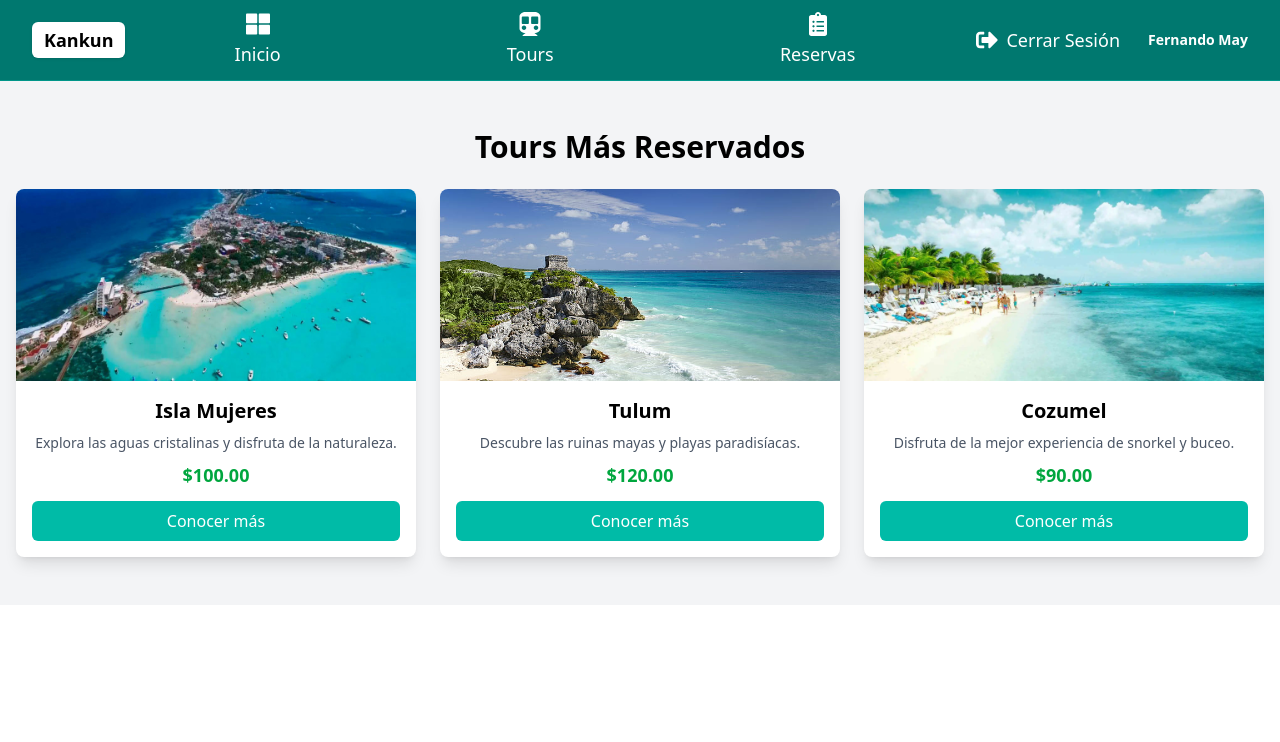
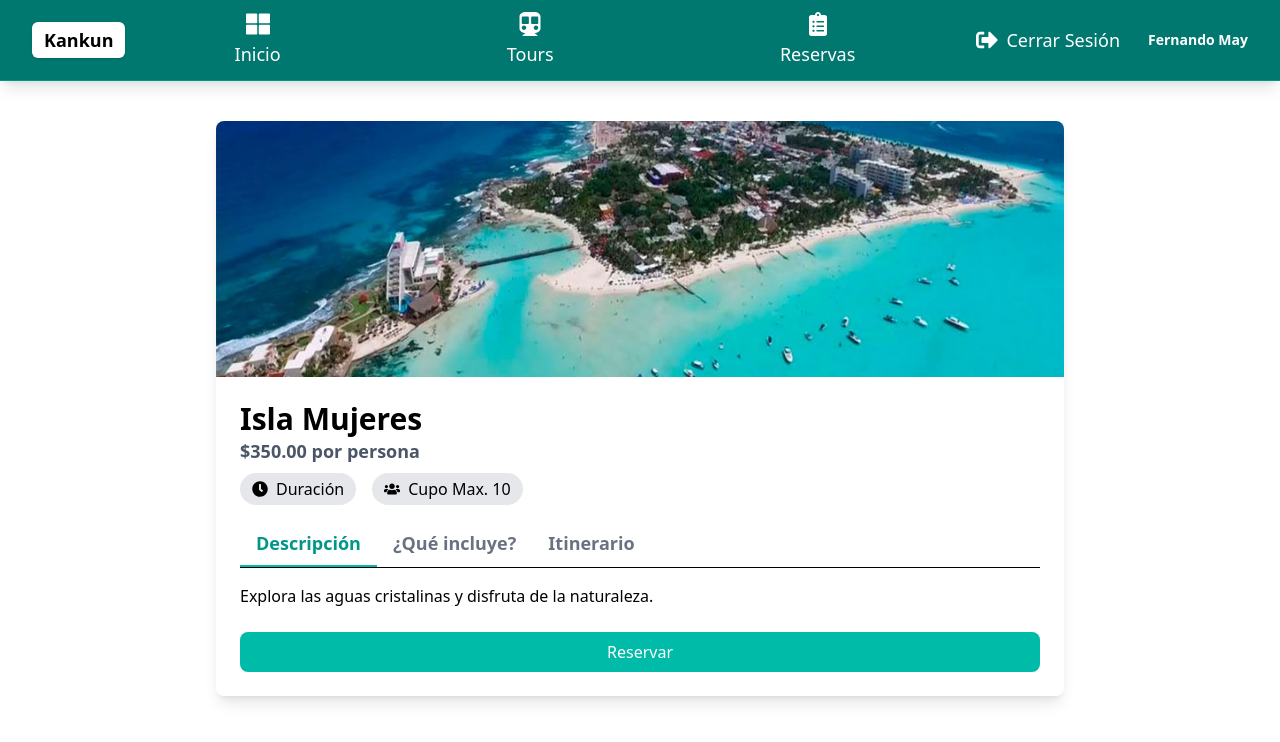
Before and after one commit to SebasEPV/TourManager_Front, a React (Vite) app: page /tour/0 in a window 1280 px wide. Shown: the top 742 px of the page. Built offline with nearby package versions, Linux system fonts and the light colour scheme.

Commit message:
Added Tour Detail

```diff
--- a/src/App.jsx
+++ b/src/App.jsx
@@ -5,13 +5,13 @@ import Login from "./pages/login";
 import Register from "./pages/register";
 import PaymentManagement from "./pages/PaymentManagement";
 import TourManagement from "./pages/TourManagement";
-import TourDetail from "./components/TourDetail";
 import ReservationManagement from "./pages/ReservationManagement";
 import ReservationPage from "./pages/ReservationsPage";
 import TourPage from "./pages/TourPage";
 import Voucher from "./pages/Voucher";
 import Dashboard from "./pages/Dashboard";
 import MFAPage from "./pages/MFAPage";
+import TourDetails from "./pages/TourDetails";
 
 // Simulación de autenticación (puedes cambiarlo por un estado global o API)
 const isAuthenticated = () => localStorage.getItem("token") !== null;
@@ -44,7 +44,7 @@ function App() {
         {/* CLIENT ROUTES */}
         <Route path="/voucher" element={<Voucher />} />
         <Route path="/tours" element={<TourPage />} />
-        <Route path="/tour/:id" element={<TourDetail />} />
+        <Route path="/tour/:id" element={<TourDetails />} />
         <Route path="/reservations" element={<ReservationPage />} />
 
         {/* ADMIN ROUTES */}
--- a/src/pages/Home.jsx
+++ b/src/pages/Home.jsx
@@ -1,5 +1,5 @@
 import Hero from "../components/Hero";
-import TourDetail from "../components/TourDetail";
+import TourDetail from "../components/TourCard";
 import TourExplorer from "../components/TourExplorer";
 
 export default function Home () {
--- a/src/pages/TourDetails.jsx
+++ b/src/pages/TourDetails.jsx
@@ -1 +1,132 @@
-export default function TourDetails() {}
+import React, { useState } from "react";
+import { useParams } from "react-router-dom";
+import { FaClock, FaUsers } from "react-icons/fa";
+
+const toursData = [
+  {
+    id: "isla-mujeres",
+    title: "Isla Mujeres",
+    price: "$350.00",
+    image: "/IslaMujeres.jpeg",
+    description: "Explora las aguas cristalinas y disfruta de la naturaleza.",
+    includes: [
+      "Transporte ida y vuelta",
+      "Equipo de snorkel",
+      "Comida y bebidas",
+      "Guía turístico"
+    ],
+    itinerary: {
+      date: "11-12-2025",
+      time: "08:00",
+      normalTickets: 5,
+      childTickets: 5
+    }
+  },
+  {
+    id: "tulum",
+    title: "Tulum",
+    price: "$300.00",
+    image: "/Tulum.jpg",
+    description: "Visita las ruinas mayas y relájate en las playas de Tulum.",
+    includes: [
+      "Entrada a la zona arqueológica",
+      "Guía certificado",
+      "Tiempo libre en la playa",
+      "Comida típica"
+    ],
+    itinerary: {
+      date: "12-12-2025",
+      time: "07:30",
+      normalTickets: 3,
+      childTickets: 2
+    }
+  }
+];
+
+const TourDetails = () => {
+  const { id } = useParams();
+  const tour = toursData.find((tour) => tour.id === id) || toursData[0];
+  const [activeTab, setActiveTab] = useState("description");
+  const [selectedDate, setSelectedDate] = useState(tour.itinerary.date);
+  const [selectedTime, setSelectedTime] = useState(tour.itinerary.time);
+  const [normalTickets, setNormalTickets] = useState(tour.itinerary.normalTickets);
+  const [childTickets, setChildTickets] = useState(tour.itinerary.childTickets);
+
+  const today = new Date().toISOString().split("T")[0];
+
+  return (
+    <section className="max-w-4xl mx-auto py-10 px-6">
+      <div className="bg-white shadow-lg rounded-lg overflow-hidden">
+        <img src={tour.image} alt={tour.title} className="w-full h-64 object-cover" />
+        <div className="p-6">
+          <h2 className="text-3xl font-bold">{tour.title}</h2>
+          <p className="text-gray-600 text-lg font-semibold">{tour.price} por persona</p>
+          <div className="flex items-center gap-4 mt-2">
+            <span className="flex items-center bg-gray-200 px-3 py-1 rounded-full">
+              <FaClock className="mr-2" /> Duración
+            </span>
+            <span className="flex items-center bg-gray-200 px-3 py-1 rounded-full">
+              <FaUsers className="mr-2" /> Cupo Max. 10
+            </span>
+          </div>
+
+          {/* Pestañas de navegación */}
+          <div className="flex mt-4 border-b">
+            {[
+              { key: "description", label: "Descripción" },
+              { key: "includes", label: "¿Qué incluye?" },
+              { key: "itinerary", label: "Itinerario" }
+            ].map((tab) => (
+              <button
+                key={tab.key}
+                onClick={() => setActiveTab(tab.key)}
+                className={`px-4 py-2 text-lg font-semibold border-b-2 transition-colors ${
+                  activeTab === tab.key ? "border-teal-500 text-teal-600" : "border-transparent text-gray-500 hover:text-teal-500"
+                }`}
+              >
+                {tab.label}
+              </button>
+            ))}
+          </div>
+
+          {/* Contenido dinámico */}
+          <div className="mt-4">
+            {activeTab === "description" && <p>{tour.description}</p>}
+            {activeTab === "includes" && (
+              <ul className="list-disc pl-5">
+                {tour.includes.map((item, index) => (
+                  <li key={index}>{item}</li>
+                ))}
+              </ul>
+            )}
+            {activeTab === "itinerary" && (
+              <div className="grid grid-cols-2 gap-4 mt-4">
+                <div>
+                  <label className="block text-gray-700">Fecha de salida</label>
+                  <input type="date" min={today} value={selectedDate} onChange={(e) => setSelectedDate(e.target.value)} className="w-full border px-3 py-2 rounded-md" />
+                </div>
+                <div>
+                  <label className="block text-gray-700">Hora de salida</label>
+                  <input type="time" value={selectedTime} onChange={(e) => setSelectedTime(e.target.value)} className="w-full border px-3 py-2 rounded-md" />
+                </div>
+                <div>
+                  <label className="block text-gray-700">Boletos Normales</label>
+                  <input type="number" min="1" max="10" value={normalTickets} onChange={(e) => setNormalTickets(e.target.value)} className="w-full border px-3 py-2 rounded-md" />
+                </div>
+                <div>
+                  <label className="block text-gray-700">Boletos Niños</label>
+                  <input type="number" min="0" max="10" value={childTickets} onChange={(e) => setChildTickets(e.target.value)} className="w-full border px-3 py-2 rounded-md" />
+                </div>
+              </div>
+            )}
+          </div>
+          <button className="mt-6 bg-teal-500 text-white py-2 px-4 rounded-lg hover:bg-teal-600 transition w-full">
+            Reservar
+          </button>
+        </div>
+      </div>
+    </section>
+  );
+};
+
+export default TourDetails;
```
Also changed, not shown: src/components/TourCard.jsx (renamed from src/components/TourDetail.jsx).
